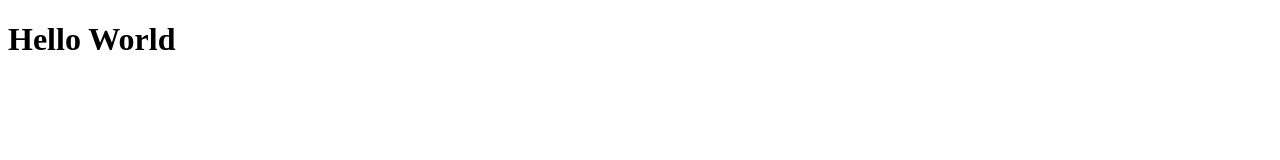
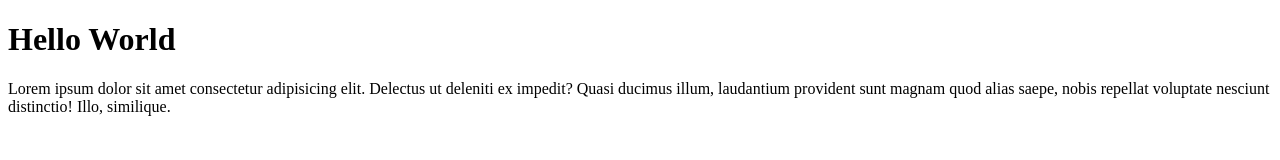
Before and after one commit to Maulana-andi/andi-git-remote-test, a plain HTML site: page index.html in a window 1280 px wide. Drawn offline with Linux system fonts and the light colour scheme.

Commit message:
menambahkan paragraf

```diff
--- a/index.html
+++ b/index.html
@@ -8,5 +8,6 @@
 </head>
 <body>
     <h1>Hello World</h1>
+    <p>Lorem ipsum dolor sit amet consectetur adipisicing elit. Delectus ut deleniti ex impedit? Quasi ducimus illum, laudantium provident sunt magnam quod alias saepe, nobis repellat voluptate nesciunt distinctio! Illo, similique.</p>
 </body>
 </html>
```
